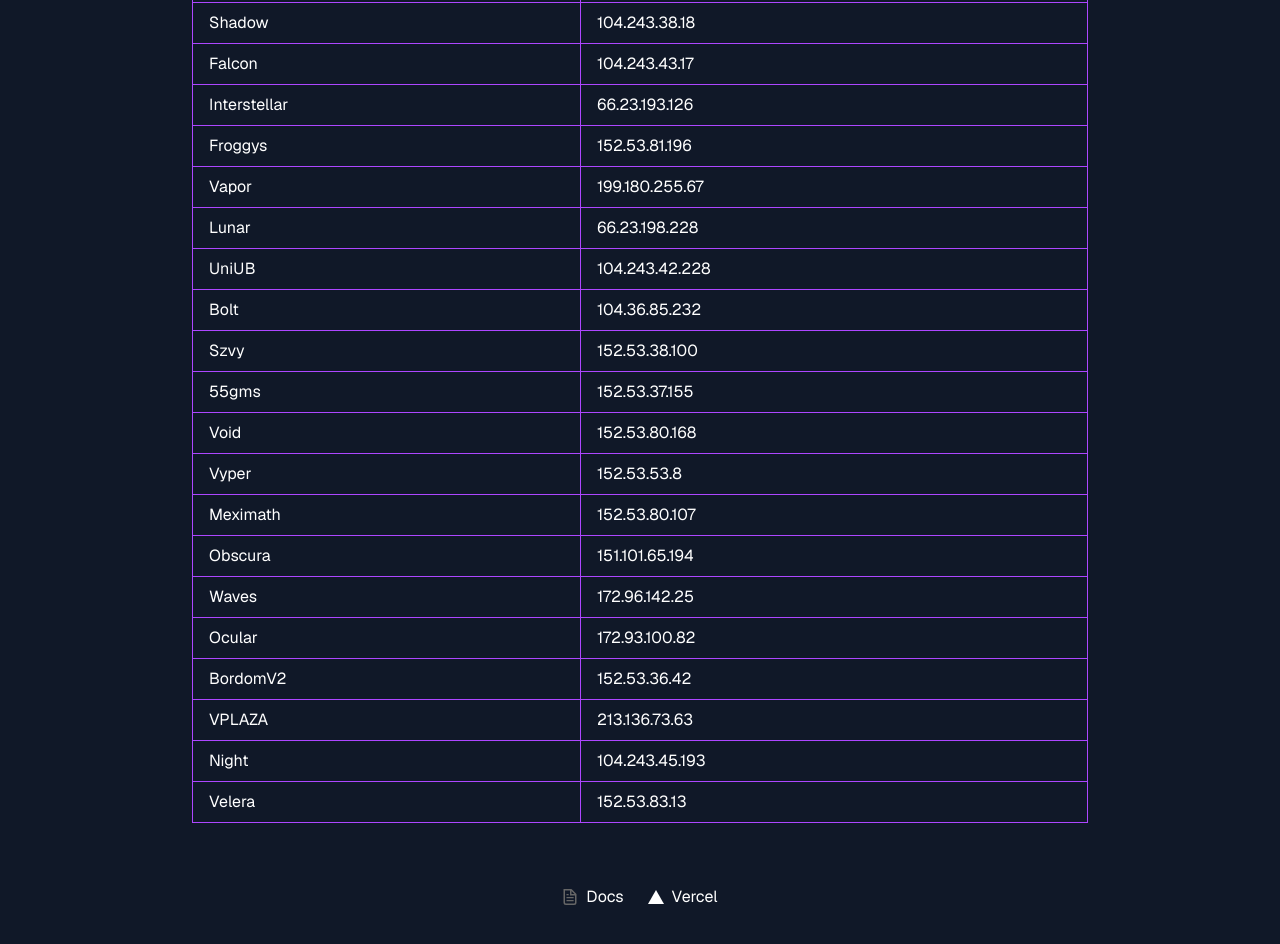
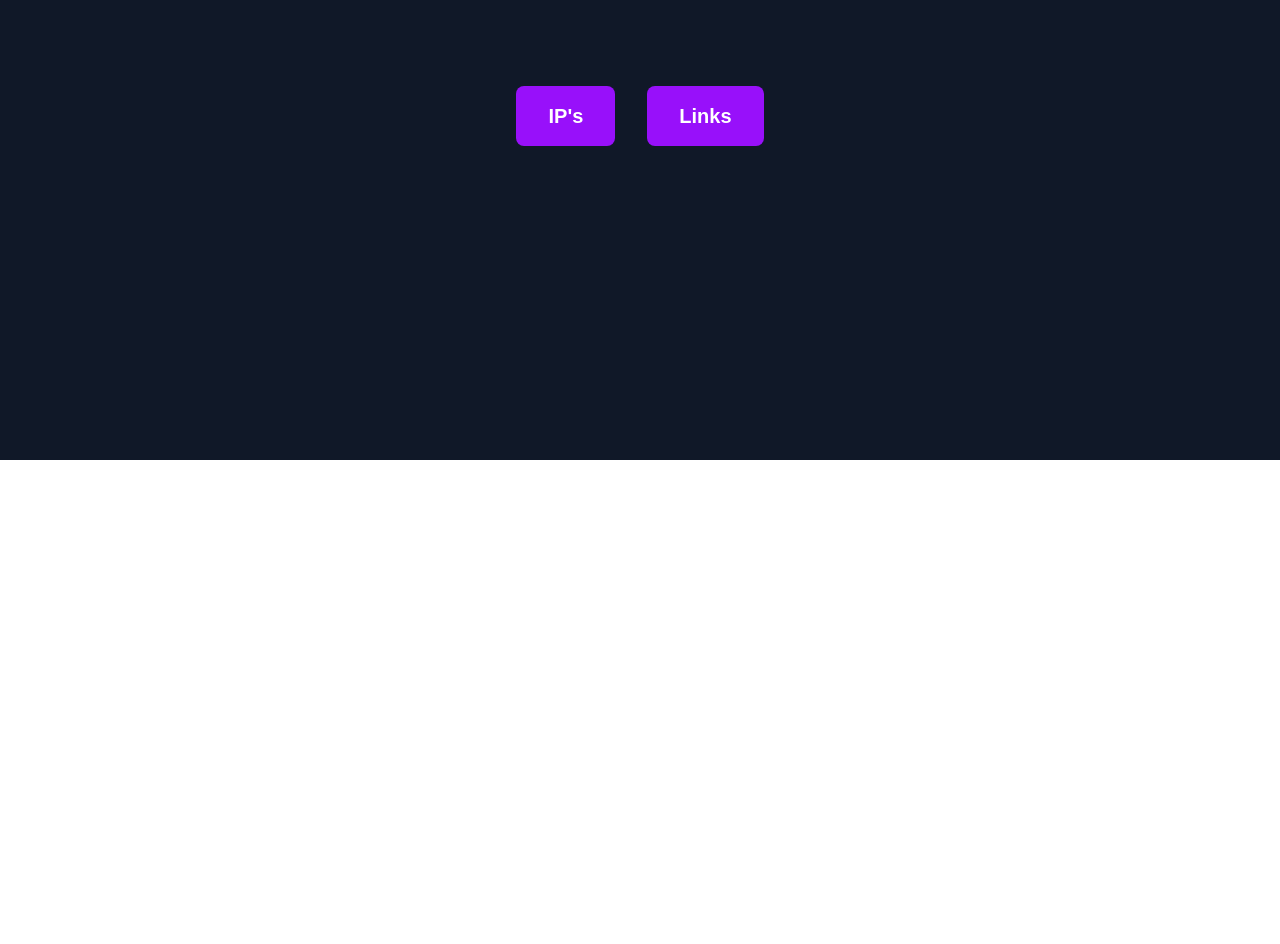
Before and after one commit to akgthehacker/blancats_hub, a Next.js app: page / in a window 1280 px wide. Shown: the part 340-1284 px from the top of the page. After the commit the page ends 800 px from the top, so only its background shows below. Built offline with nearby package versions, Linux system fonts and the light colour scheme.

Commit message:
Update page.tsx

```diff
--- a/app/page.tsx
+++ b/app/page.tsx
@@ -1,91 +1,31 @@
-import Image from "next/image";
+"use client";
+import { useRouter } from "next/navigation";
 
 export default function Home() {
-  const proxies = [
-    { name: "Utopia", ip: "104.218.50.66" },
-    { name: "Shadow", ip: "104.243.38.18" },
-    { name: "Falcon", ip: "104.243.43.17" },
-    { name: "Interstellar", ip: "66.23.193.126" },
-    { name: "Froggys", ip: "152.53.81.196" },
-    { name: "Vapor", ip: "199.180.255.67" },
-    { name: "Lunar", ip: "66.23.198.228" },
-    { name: "UniUB", ip: "104.243.42.228" },
-    { name: "Bolt", ip: "104.36.85.232" },
-    { name: "Szvy", ip: "152.53.38.100" },
-    { name: "55gms", ip: "152.53.37.155" },
-    { name: "Void", ip: "152.53.80.168" },
-    { name: "Vyper", ip: "152.53.53.8" },
-    { name: "Meximath", ip: "152.53.80.107" },
-    { name: "Obscura", ip: "151.101.65.194" },
-    { name: "Waves", ip: "172.96.142.25" },
-    { name: "Ocular", ip: "172.93.100.82" },
-    { name: "BordomV2", ip: "152.53.36.42" },
-    { name: "VPLAZA", ip: "213.136.73.63" },
-    { name: "Night", ip: "104.243.45.193" },
-    { name: "Velera", ip: "152.53.83.13" },
-  ];
+  const router = useRouter();
 
   return (
-    <div className="font-sans grid grid-rows-[20px_1fr_20px] items-center justify-items-center min-h-screen p-8 pb-20 gap-16 sm:p-20 bg-gray-900 text-white">
-      {/* Main Content */}
-      <main className="flex flex-col gap-[32px] row-start-2 items-center sm:items-start w-full max-w-4xl">
-        <h1 className="text-4xl font-bold text-purple-500 mb-6">
-          Proxy List
-        </h1>
+    <div className="flex flex-col items-center justify-center min-h-screen bg-gray-900 text-white">
+      {/* Label */}
+      <h1 className="text-5xl font-bold mb-16" style={{ transform: "translateY(-20px)" }}>
+        Blancats Hub
+      </h1>
 
-        <div className="overflow-x-auto w-full">
-          <table className="table-auto w-full border-collapse border border-purple-500">
-            <thead>
-              <tr className="bg-purple-700">
-                <th className="border border-purple-500 px-4 py-2">Name</th>
-                <th className="border border-purple-500 px-4 py-2">IP</th>
-              </tr>
-            </thead>
-            <tbody>
-              {proxies.map((p, i) => (
-                <tr key={i} className="hover:bg-purple-800">
-                  <td className="border border-purple-500 px-4 py-2">{p.name}</td>
-                  <td className="border border-purple-500 px-4 py-2">{p.ip}</td>
-                </tr>
-              ))}
-            </tbody>
-          </table>
-        </div>
-      </main>
-
-      {/* Footer */}
-      <footer className="row-start-3 flex gap-[24px] flex-wrap items-center justify-center">
-        <a
-          className="flex items-center gap-2 hover:underline hover:underline-offset-4"
-          href="https://nextjs.org/docs"
-          target="_blank"
-          rel="noopener noreferrer"
+      {/* Buttons */}
+      <div className="flex flex-col sm:flex-row gap-8">
+        <button
+          className="px-8 py-4 bg-purple-600 hover:bg-purple-700 rounded-lg text-xl font-semibold transition"
+          onClick={() => router.push("/ips")}
         >
-          <Image
-            aria-hidden
-            src="/file.svg"
-            alt="File icon"
-            width={16}
-            height={16}
-          />
-          Docs
-        </a>
-        <a
-          className="flex items-center gap-2 hover:underline hover:underline-offset-4"
-          href="https://vercel.com"
-          target="_blank"
-          rel="noopener noreferrer"
+          IP's
+        </button>
+        <button
+          className="px-8 py-4 bg-purple-600 hover:bg-purple-700 rounded-lg text-xl font-semibold transition"
+          onClick={() => router.push("/links")}
         >
-          <Image
-            aria-hidden
-            src="/vercel.svg"
-            alt="Vercel icon"
-            width={16}
-            height={16}
-          />
-          Vercel
-        </a>
-      </footer>
+          Links
+        </button>
+      </div>
     </div>
   );
 }
```
